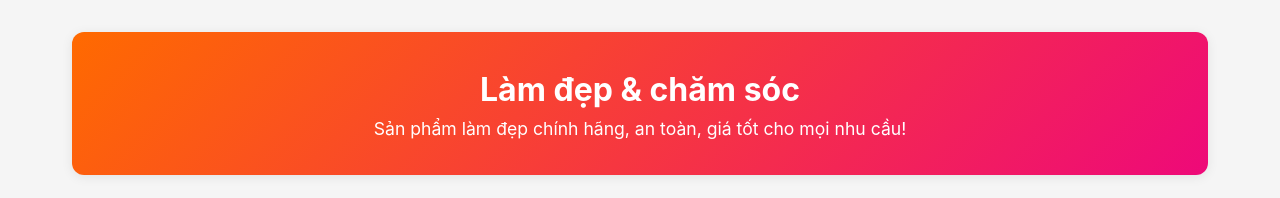
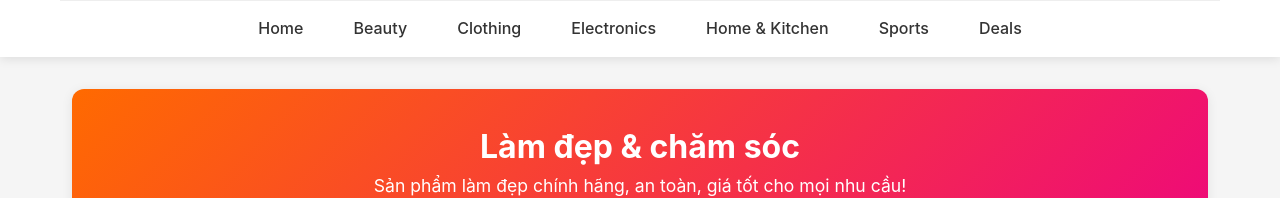
Before and after one commit to tribeti/aichat-web, a React (Create React App) app in the folder client/: page /beauty in a window 1280 px wide. Shown: the top 198 px of the page. Built offline with nearby package versions, Linux system fonts and the light colour scheme.

Commit message:
tao thanh menu cho cac trang

```diff
--- a/client/src/pages/Beauty.js
+++ b/client/src/pages/Beauty.js
@@ -11,6 +11,22 @@ const beauty = [
 
 export default function Beauty() {
   return (
+    <>
+      <header className="header">
+        <div className="container">
+          <nav className="nav-bar">
+            <ul>
+              <li><a href="/">Home</a></li>
+              <li><a href="/beauty">Beauty</a></li>
+              <li><a href="/clothing">Clothing</a></li>
+              <li><a href="/electronics">Electronics</a></li>
+              <li><a href="/homekitchen">Home & Kitchen</a></li>
+              <li><a href="/sports">Sports</a></li>
+              <li><a href="/deals">Deals</a></li>
+            </ul>
+          </nav>
+        </div>
+      </header>
       <div className="page-container">
         <div style={{background:'linear-gradient(135deg,#ff6a00 0%,#ee0979 100%)',borderRadius:'12px',padding:'2rem',marginBottom:'2rem',boxShadow:'0 2px 12px rgba(0,0,0,0.08)',textAlign:'center'}}>
           <h2 style={{color:'#fff',fontWeight:'bold',fontSize:'2rem'}}>Làm đẹp & chăm sóc</h2>
@@ -27,5 +43,6 @@ export default function Beauty() {
           ))}
         </div>
       </div>
+    </>
   );
 }
--- a/client/src/pages/Clothing.js
+++ b/client/src/pages/Clothing.js
@@ -11,7 +11,23 @@ const clothing = [
 
 export default function Clothing() {
   return (
-    <div className="page-container">
+    <>
+      <div className="page-container">
+        <header className="header">
+          <div className="container">
+            <nav className="nav-bar">
+              <ul>
+                <li><a href="/">Home</a></li>
+                <li><a href="/beauty">Beauty</a></li>
+                <li><a href="/clothing">Clothing</a></li>
+                <li><a href="/electronics">Electronics</a></li>
+                <li><a href="/homekitchen">Home & Kitchen</a></li>
+                <li><a href="/sports">Sports</a></li>
+                <li><a href="/deals">Deals</a></li>
+              </ul>
+            </nav>
+          </div>
+        </header>
       <div style={{background:'linear-gradient(135deg,#e91e63 0%,#ffb6b9 100%)',borderRadius:'12px',padding:'2rem',marginBottom:'2rem',boxShadow:'0 2px 12px rgba(0,0,0,0.08)',textAlign:'center'}}>
         <h2 style={{color:'#fff',fontWeight:'bold',fontSize:'2rem'}}>Thời trang nổi bật</h2>
         <p style={{color:'#fff',fontSize:'1.1rem'}}>Khám phá các mẫu quần áo mới nhất, phong cách trẻ trung, giá tốt!</p>
@@ -26,6 +42,7 @@ export default function Clothing() {
           </div>
         ))}
       </div>
-    </div>
+      </div>
+    </>
   );
 }
--- a/client/src/pages/Deals.js
+++ b/client/src/pages/Deals.js
@@ -11,6 +11,22 @@ const deals = [
 
 export default function Deals() {
   return (
+    <>
+      <header className="header">
+        <div className="container">
+          <nav className="nav-bar">
+            <ul>
+              <li><a href="/">Home</a></li>
+              <li><a href="/beauty">Beauty</a></li>
+              <li><a href="/clothing">Clothing</a></li>
+              <li><a href="/electronics">Electronics</a></li>
+              <li><a href="/homekitchen">Home & Kitchen</a></li>
+              <li><a href="/sports">Sports</a></li>
+              <li><a href="/deals">Deals</a></li>
+            </ul>
+          </nav>
+        </div>
+      </header>
       <div className="page-container">
         <div style={{background:'linear-gradient(135deg,#f7971e 0%,#ffd200 100%)',borderRadius:'12px',padding:'2rem',marginBottom:'2rem',boxShadow:'0 2px 12px rgba(0,0,0,0.08)',textAlign:'center'}}>
           <h2 style={{color:'#fff',fontWeight:'bold',fontSize:'2rem'}}>Khuyến mãi HOT</h2>
@@ -27,5 +43,6 @@ export default function Deals() {
           ))}
         </div>
       </div>
+    </>
   );
 }
--- a/client/src/pages/Electronics.js
+++ b/client/src/pages/Electronics.js
@@ -11,6 +11,22 @@ const electronics = [
 
 export default function Electronics() {
   return (
+    <>
+      <header className="header">
+        <div className="container">
+          <nav className="nav-bar">
+            <ul>
+              <li><a href="/">Home</a></li>
+              <li><a href="/beauty">Beauty</a></li>
+              <li><a href="/clothing">Clothing</a></li>
+              <li><a href="/electronics">Electronics</a></li>
+              <li><a href="/homekitchen">Home & Kitchen</a></li>
+              <li><a href="/sports">Sports</a></li>
+              <li><a href="/deals">Deals</a></li>
+            </ul>
+          </nav>
+        </div>
+      </header>
       <div className="page-container">
         <div style={{background:'linear-gradient(135deg,#4a00e0 0%,#8e2de2 100%)',borderRadius:'12px',padding:'2rem',marginBottom:'2rem',boxShadow:'0 2px 12px rgba(0,0,0,0.08)',textAlign:'center'}}>
           <h2 style={{color:'#fff',fontWeight:'bold',fontSize:'2rem'}}>Điện tử hiện đại</h2>
@@ -27,5 +43,6 @@ export default function Electronics() {
           ))}
         </div>
       </div>
+    </>
   );
 }
--- a/client/src/pages/HomeKitchen.js
+++ b/client/src/pages/HomeKitchen.js
@@ -11,6 +11,22 @@ const homeKitchen = [
 
 export default function HomeKitchen() {
   return (
+    <>
+      <header className="header">
+        <div className="container">
+          <nav className="nav-bar">
+            <ul>
+              <li><a href="/">Home</a></li>
+              <li><a href="/beauty">Beauty</a></li>
+              <li><a href="/clothing">Clothing</a></li>
+              <li><a href="/electronics">Electronics</a></li>
+              <li><a href="/homekitchen">Home & Kitchen</a></li>
+              <li><a href="/sports">Sports</a></li>
+              <li><a href="/deals">Deals</a></li>
+            </ul>
+          </nav>
+        </div>
+      </header>
       <div className="page-container">
         <div style={{background:'linear-gradient(135deg,#43cea2 0%,#185a9d 100%)',borderRadius:'12px',padding:'2rem',marginBottom:'2rem',boxShadow:'0 2px 12px rgba(0,0,0,0.08)',textAlign:'center'}}>
           <h2 style={{color:'#fff',fontWeight:'bold',fontSize:'2rem'}}>Đồ gia dụng tiện ích</h2>
@@ -27,5 +43,6 @@ export default function HomeKitchen() {
           ))}
         </div>
       </div>
+    </>
   );
 }
--- a/client/src/pages/Sports.js
+++ b/client/src/pages/Sports.js
@@ -11,6 +11,22 @@ const sports = [
 
 export default function Sports() {
   return (
+    <>
+      <header className="header">
+        <div className="container">
+          <nav className="nav-bar">
+            <ul>
+              <li><a href="/">Home</a></li>
+              <li><a href="/beauty">Beauty</a></li>
+              <li><a href="/clothing">Clothing</a></li>
+              <li><a href="/electronics">Electronics</a></li>
+              <li><a href="/homekitchen">Home & Kitchen</a></li>
+              <li><a href="/sports">Sports</a></li>
+              <li><a href="/deals">Deals</a></li>
+            </ul>
+          </nav>
+        </div>
+      </header>
       <div className="page-container">
         <div style={{background:'linear-gradient(135deg,#11998e 0%,#38ef7d 100%)',borderRadius:'12px',padding:'2rem',marginBottom:'2rem',boxShadow:'0 2px 12px rgba(0,0,0,0.08)',textAlign:'center'}}>
           <h2 style={{color:'#fff',fontWeight:'bold',fontSize:'2rem'}}>Thể thao & năng động</h2>
@@ -27,5 +43,6 @@ export default function Sports() {
           ))}
         </div>
       </div>
+    </>
   );
 }
```
Lines whose indentation alone changed are shown as unchanged.
